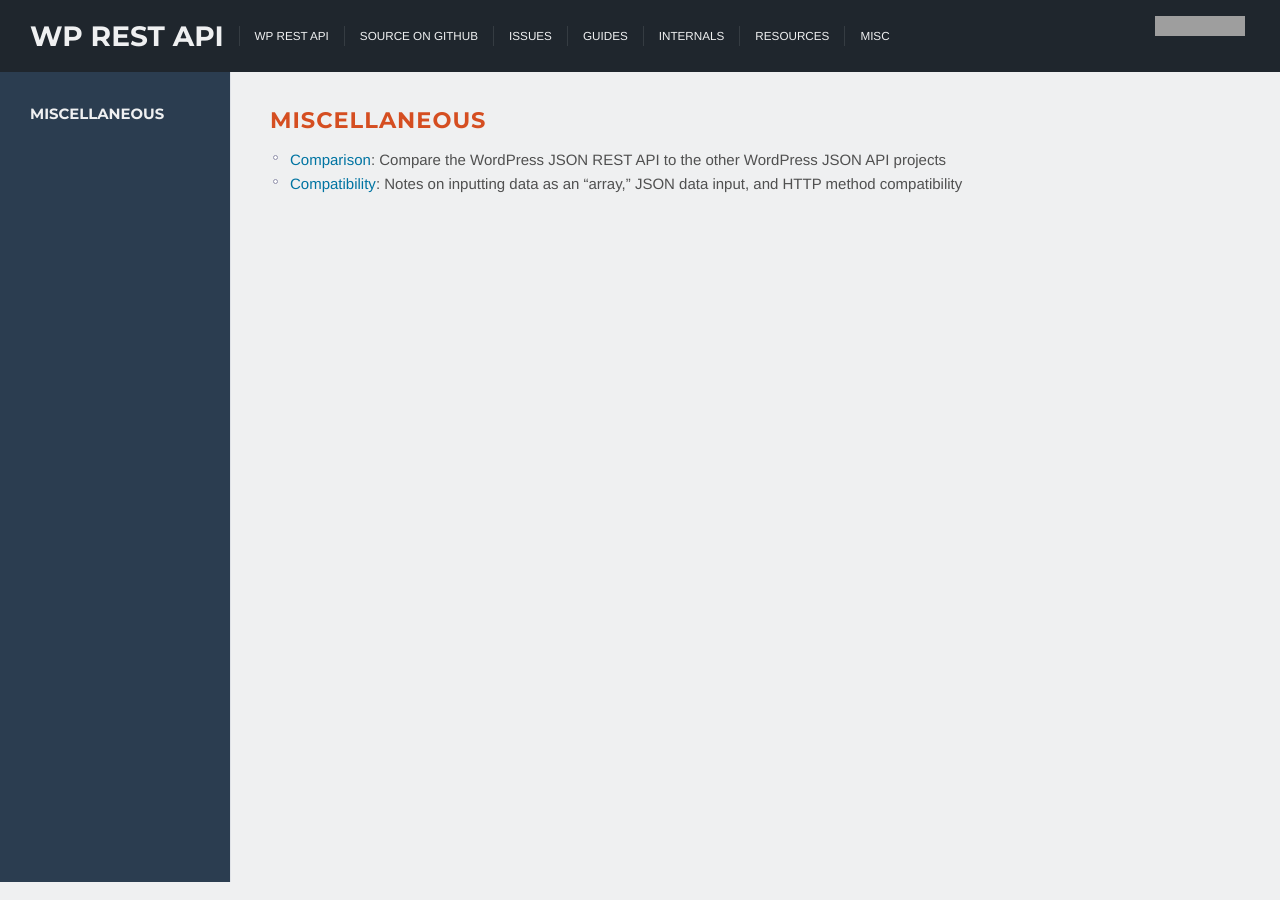
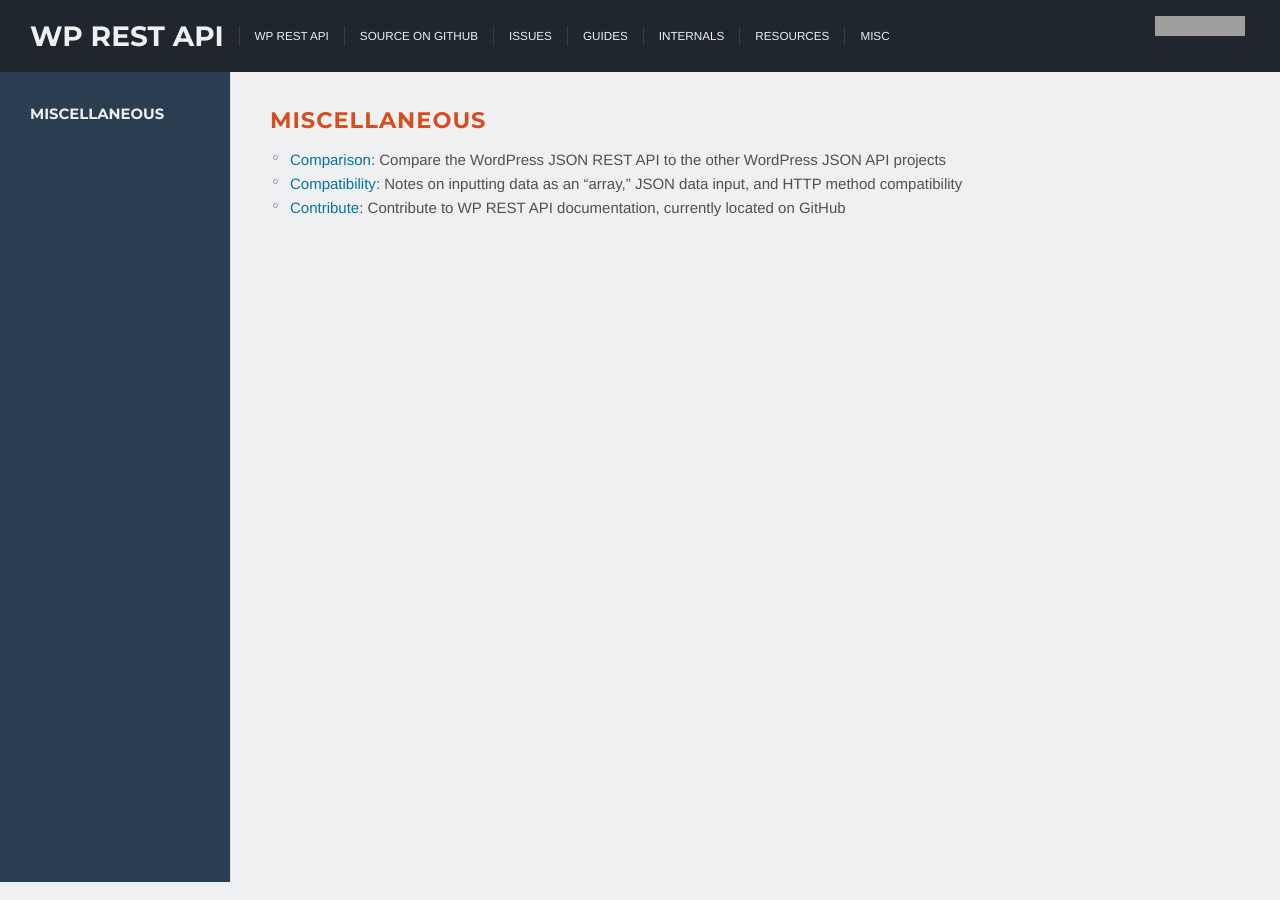
Before and after one commit to WP-API/WP-API.github.io, a Jekyll site: the page built from misc.md, in a window 1280 px wide. Built offline with Jekyll 4.4.1, drawn with Linux system fonts in a browser that asks for light colours; nearby versions of some CDN libraries; grey boxes are pictures that could not be loaded.

Commit message:
Added link to contribute to docs on GitHub

```diff
--- a/misc.md
+++ b/misc.md
@@ -7,6 +7,8 @@
 
 * [Comparison][]: Compare the WordPress JSON REST API to the other WordPress JSON API projects
 * [Compatibility][]: Notes on inputting data as an "array," JSON data input, and HTTP method compatibility
+* [Contribute][]: Contribute to WP REST API documentation, currently located on GitHub
 
 [Comparison]: misc/comparison.html
 [Compatibility]: misc/compatibility.html
+[Contribute]: https://github.com/WP-API/WP-API.github.io
```
Also changed, not shown: README.md.
